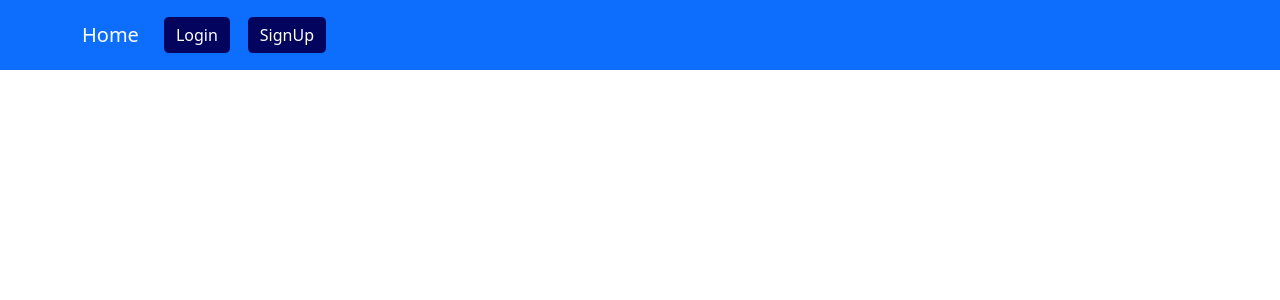
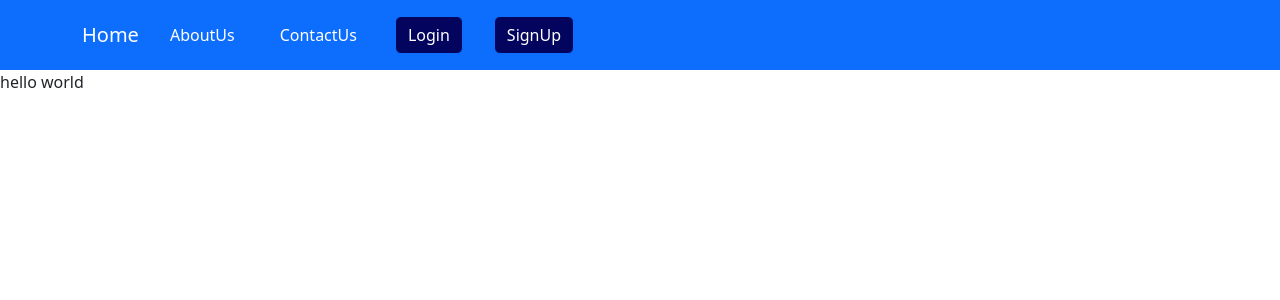
Before and after one commit to DevNumb/GestionAbonne, a React (Create React App) app: page /AboutUs in a window 1280 px wide. Before the commit this address had no page. Shown: the top 300 px of the page. Built offline with nearby package versions, Linux system fonts and the light colour scheme.

Commit message:
settingUp

```diff
--- /dev/null
+++ b/src/AboutUs.js
@@ -0,0 +1,13 @@
+import React from "react";
+
+function AboutUs(){
+
+return (
+
+<div> hello world </div>
+
+);
+
+}
+
+export default AboutUs;
--- a/src/App.js
+++ b/src/App.js
@@ -13,9 +13,13 @@ import telechargmentpdf from './telechargmentpdf';
 import Conventions from './conventions';
 import AffichageEvent from './AffichageEvent';
 import AffichageConvention from './AffichageConvention';
+import AboutUs from './AboutUs';
+import ContactUs from './ContactUs';
 function App() {
   return (
+
     <BrowserRouter>
+
     <>
     <Header />
 
@@ -23,6 +27,8 @@ function App() {
 
           <Route path="/Login" element={<Login/>} />
           <Route path="/Register" element={<Register/>} />
+          <Route path="/AboutUs" element={<AboutUs/>} />
+          <Route path="/AboutUs" element={<ContactUs/>} />
 
           <Route path="/GestionUtilisateur" element={
             <>
@@ -73,10 +79,13 @@ function App() {
                 </>
              }/>
 
+
+
+
       </Routes>
 
+    </>
 
-    </>
     </BrowserRouter>
   );
 }
--- /dev/null
+++ b/src/ContactUs.js
@@ -0,0 +1,13 @@
+import React from "react";
+
+function ContactUs(){
+
+return (
+<div>hello</div>
+
+);
+
+
+}
+
+export default ContactUs ;
--- a/src/Events.js
+++ b/src/Events.js
@@ -60,7 +60,7 @@ console.warn("result",data1);
   <tr key={item.id_event}>
     <td>{item.id_event}</td>
     <td>{item.nom_event}</td>
-    <td><a href ={"http://localhost:8000/" + item.Img}  download={item.Img}><Button class="primary">Telechargement</Button> </a></td>
+    <td><a href ={"http://localhost:8000/" + item.Img}  download={item.Img} ><Button class="primary">Telechargement</Button> </a></td>
   </tr>
 ))}
       </tbody>
--- a/src/Header.js
+++ b/src/Header.js
@@ -52,12 +52,19 @@ let user = JSON.parse(localStorage.getItem('user-info'));
   )
   : (
     <>
-      <Link to="/Login" style={{textDecoration: "none", color: "white", padding: "8px"}}>
+     <Link to="/AboutUs" style={{textDecoration: "none", color: "white", padding: "15px" ,marginRight:"15px"}}>
+        AboutUs
+      </Link>
+      <Link to="/ContactUs" style={{textDecoration: "none", color: "white", padding: "15px", marginRight:"15px"}}>
+       ContactUs
+      </Link>
+      <Link to="/Login" style={{textDecoration: "none", color: "white", padding: "8px" , marginRight:"15px"}}>
         <Button style={{border: "1 solid black", backgroundColor: "#03045e"}}>Login</Button>
       </Link>
-      <Link to="/Register" style={{textDecoration: "none", color: "white", padding: "8px"}}>
+      <Link to="/Register" style={{textDecoration: "none", color: "white", padding: "8px", marginRight:"15px"}}>
         <Button style={{border: "1 solid black", backgroundColor: "#03045e"}}>SignUp</Button>
       </Link>
+
     </>
   )
 }
```
